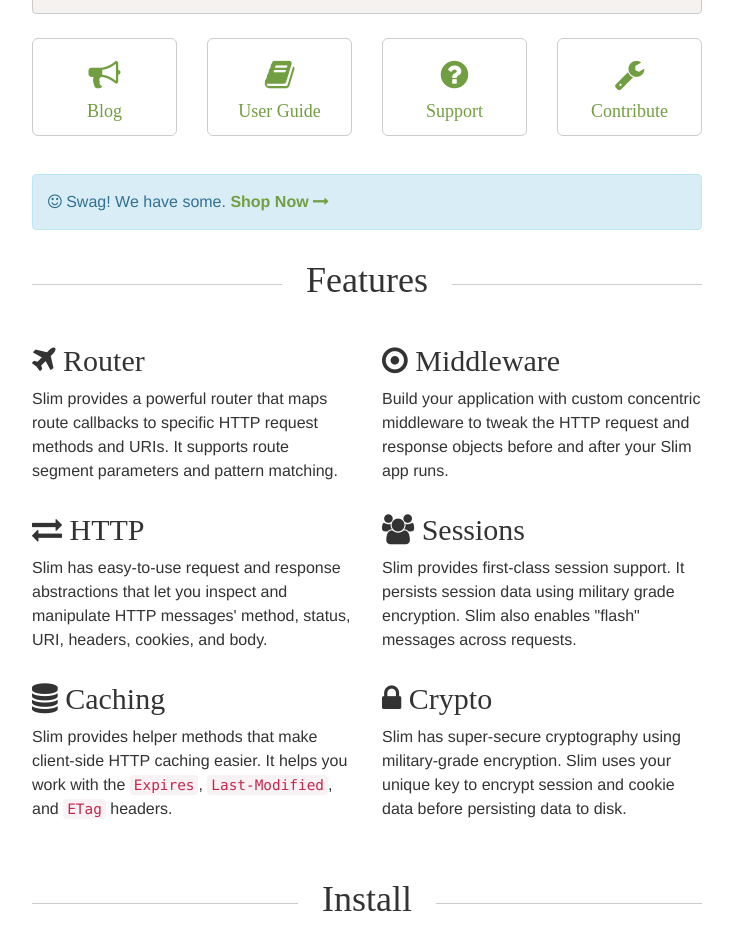
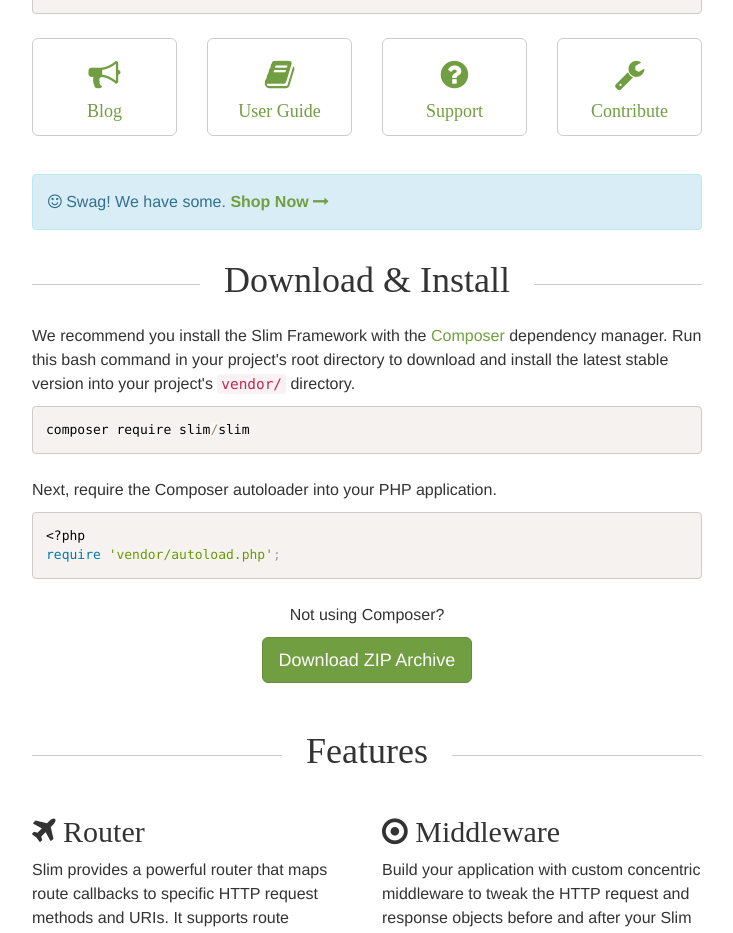
Before and after one commit to slimphp/Slim-Website, a Jekyll site: the page built from index.html, in a window 1280 px wide and 1400 px high, scrolled down 426 px. Shown: the top 933 px of the window, without its empty margins (273-1006 px from the left). Built offline with Jekyll 4.4.1, drawn with Linux system fonts in a browser that asks for light colours; nearby versions of some CDN libraries; comment, search, counter and statistics services are not loaded; some of the changed text lies outside the part shown.

Commit message:
Add download link to home page

```diff
--- a/index.html
+++ b/index.html
@@ -19,6 +19,28 @@
 </div>
 
 {% include nav.html %}
+
+<div class="row section">
+    <div class="col-md-12">
+        <h1 class="divider"><span>Download &amp; Install</span></h1>
+        <p>
+            We recommend you install the Slim Framework with the <a href="https://getcomposer.org/" target="_blank">Composer</a>
+            dependency manager. Run this bash command in your project's root directory to download
+            and install the latest stable version into your project's <code>vendor/</code> directory.
+        </p>
+        <pre><code class="language-bash">composer require slim/slim</code></pre>
+        <p>
+            Next, require the Composer autoloader into your PHP application.
+        </p>
+        <pre><code class="language-php">&lt;?php
+require 'vendor/autoload.php';</code></pre>
+
+        <p class="center">Not using Composer?</p>
+        <p class="center">
+            <a class="btn btn-primary btn-lg" href="https://github.com/slimphp/Slim/releases" target="_blank">Download ZIP Archive</a>
+        </p>
+    </div>
+</div>
 
 <div class="row section">
     <div class="col-md-12">
@@ -86,23 +108,6 @@
                 </p>
             </div>
         </div>
-    </div>
-</div>
-
-<div class="row section">
-    <div class="col-md-12">
-        <h1 class="divider"><span>Install</span></h1>
-        <p>
-            We recommend you install the Slim Framework with the <a href="https://getcomposer.org/" target="_blank">Composer</a>
-            dependency manager. Run this bash command in your project's root directory to download
-            and install the latest stable version into your project's <code>vendor/</code> directory.
-        </p>
-        <pre><code class="language-bash">composer require slim/slim</code></pre>
-        <p>
-            Next, require the Composer autoloader into your PHP application.
-        </p>
-        <pre><code class="language-php">&lt;?php
-require 'vendor/autoload.php';</code></pre>
     </div>
 </div>
 
```
Also changed, not shown: 2 other files.
